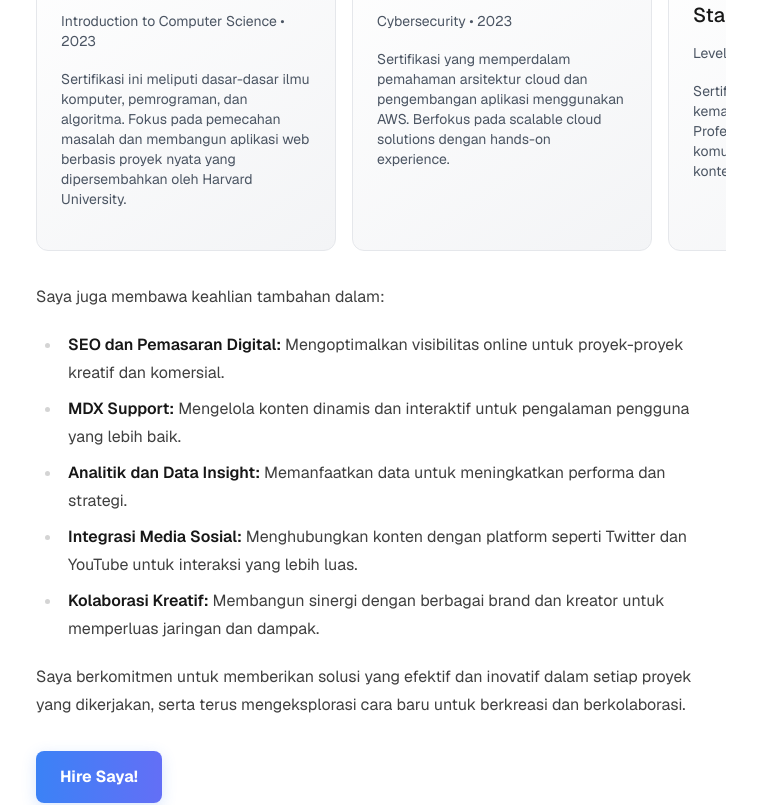
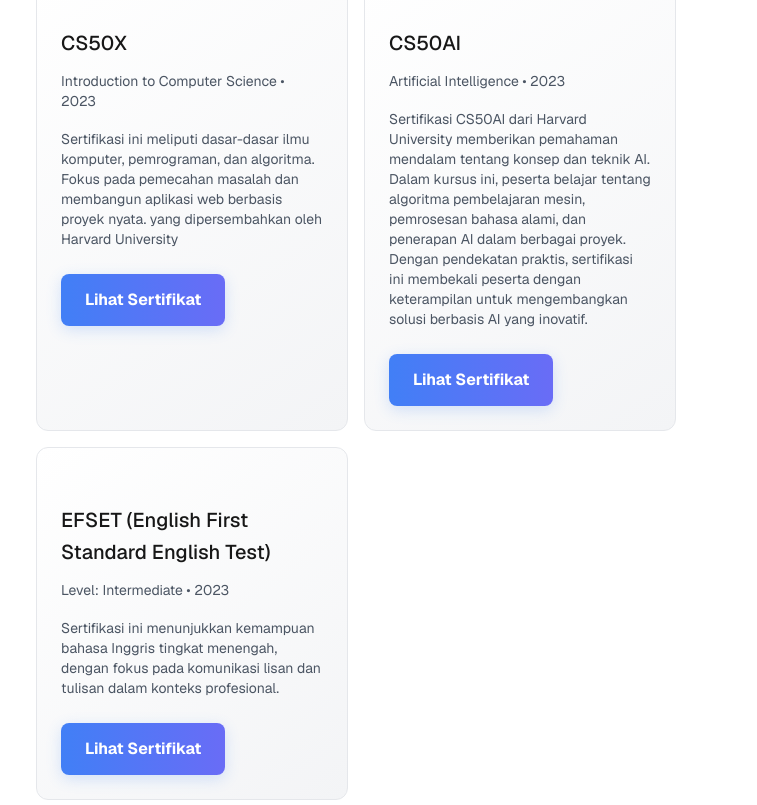
Before and after one commit to Y0EL/portfolio, a Next.js app: page / in a window 1280 px wide. Shown: the part 1720-2525 px from the top of the page, without its empty margins (284-1041 px from the left). Built offline with nearby package versions, Linux system fonts and the light colour scheme.

Commit message:
Update page.tsx

```diff
--- a/app/page.tsx
+++ b/app/page.tsx
@@ -25,13 +25,11 @@
           height={160}
           priority
         />
-
       </a>
 
       <h1 className="section-header mb-8 text-2xl font-medium tracking-tight">
-      Empowering Innovation through AI, Music, and E-Commerce!
+        Musician and AI Specialist at the Same Time!
       </h1>
-
 
       <div className="prose prose-neutral dark:prose-invert">
         <p>
@@ -82,35 +80,50 @@
         </div>
 
         <h2 className="section-header text-xl font-medium mt-8 mb-4">Sertifikasi</h2>
-        <div className="certification-carousel flex gap-4 overflow-x-auto scroll-smooth snap-x">
-          <div className="certification-card border border-gray-200 rounded-lg p-4 min-w-[300px] snap-center">
+<div className="grid sm:grid-cols-2 gap-4">
+  <div className="certification-card border border-gray-200 rounded-lg p-4">
     <h3 className="font-medium">CS50X</h3>
     <p className="text-sm text-gray-600 dark:text-gray-400">
       Introduction to Computer Science • 2023
     </p>
     <p className="text-sm text-gray-600 dark:text-gray-400">
-              Sertifikasi ini meliputi dasar-dasar ilmu komputer, pemrograman, dan algoritma. Fokus pada pemecahan masalah dan membangun aplikasi web berbasis proyek nyata yang dipersembahkan oleh Harvard University.
+      Sertifikasi ini meliputi dasar-dasar ilmu komputer, pemrograman, dan algoritma. Fokus pada pemecahan masalah dan membangun aplikasi web berbasis proyek nyata. yang dipersembahkan oleh Harvard University
     </p>
+    <a href="https://cs50.harvard.edu/certificates/3eaa4f95-45ef-4118-b630-e7dc7e27730f" target="_blank">
+      <button className="mt-2 border border-gray-300 text-gray-700 font-bold py-1 px-3 rounded">
+        Lihat Sertifikat
+      </button>
+    </a>
   </div>
 
-          <div className="certification-card border border-gray-200 rounded-lg p-4 min-w-[300px] snap-center">
-            <h3 className="font-medium">CS50CY</h3>
+  <div className="certification-card border border-gray-200 rounded-lg p-4">
+    <h3 className="font-medium">CS50AI</h3>
     <p className="text-sm text-gray-600 dark:text-gray-400">
-              Cybersecurity • 2023
+      Artificial Intelligence • 2023
     </p>
     <p className="text-sm text-gray-600 dark:text-gray-400">
-              Sertifikasi yang memperdalam pemahaman arsitektur cloud dan pengembangan aplikasi menggunakan AWS. Berfokus pada scalable cloud solutions dengan hands-on experience.
+      Sertifikasi CS50AI dari Harvard University memberikan pemahaman mendalam tentang konsep dan teknik AI. Dalam kursus ini, peserta belajar tentang algoritma pembelajaran mesin, pemrosesan bahasa alami, dan penerapan AI dalam berbagai proyek. Dengan pendekatan praktis, sertifikasi ini membekali peserta dengan keterampilan untuk mengembangkan solusi berbasis AI yang inovatif.
     </p>
+    <a href="https://cs50.harvard.edu/certificates/1effa036-081a-4d40-bc36-0dcd61b93a96" target="_blank">
+      <button className="mt-2 border border-gray-300 text-gray-700 font-bold py-1 px-3 rounded">
+        Lihat Sertifikat
+      </button>
+    </a>
   </div>
 
-          <div className="certification-card border border-gray-200 rounded-lg p-4 min-w-[300px] snap-center">
+  <div className="certification-card border border-gray-200 rounded-lg p-4">
     <h3 className="font-medium">EFSET (English First Standard English Test)</h3>
     <p className="text-sm text-gray-600 dark:text-gray-400">
       Level: Intermediate • 2023
     </p>
     <p className="text-sm text-gray-600 dark:text-gray-400">
-              Sertifikasi ini menunjukkan kemampuan bahasa Inggris tingkat Profesional, dengan fokus pada komunikasi lisan dan tulisan dalam konteks profesional.
+      Sertifikasi ini menunjukkan kemampuan bahasa Inggris tingkat menengah, dengan fokus pada komunikasi lisan dan tulisan dalam konteks profesional.
     </p>
+    <a href="https://cert.efset.org/m9B1rv" target="_blank">
+      <button className="mt-2 border border-gray-300 text-gray-700 font-bold py-1 px-3 rounded">
+        Lihat Sertifikat
+      </button>
+    </a>
   </div>
 </div>
 
```
Lines whose indentation alone changed are shown as unchanged.
